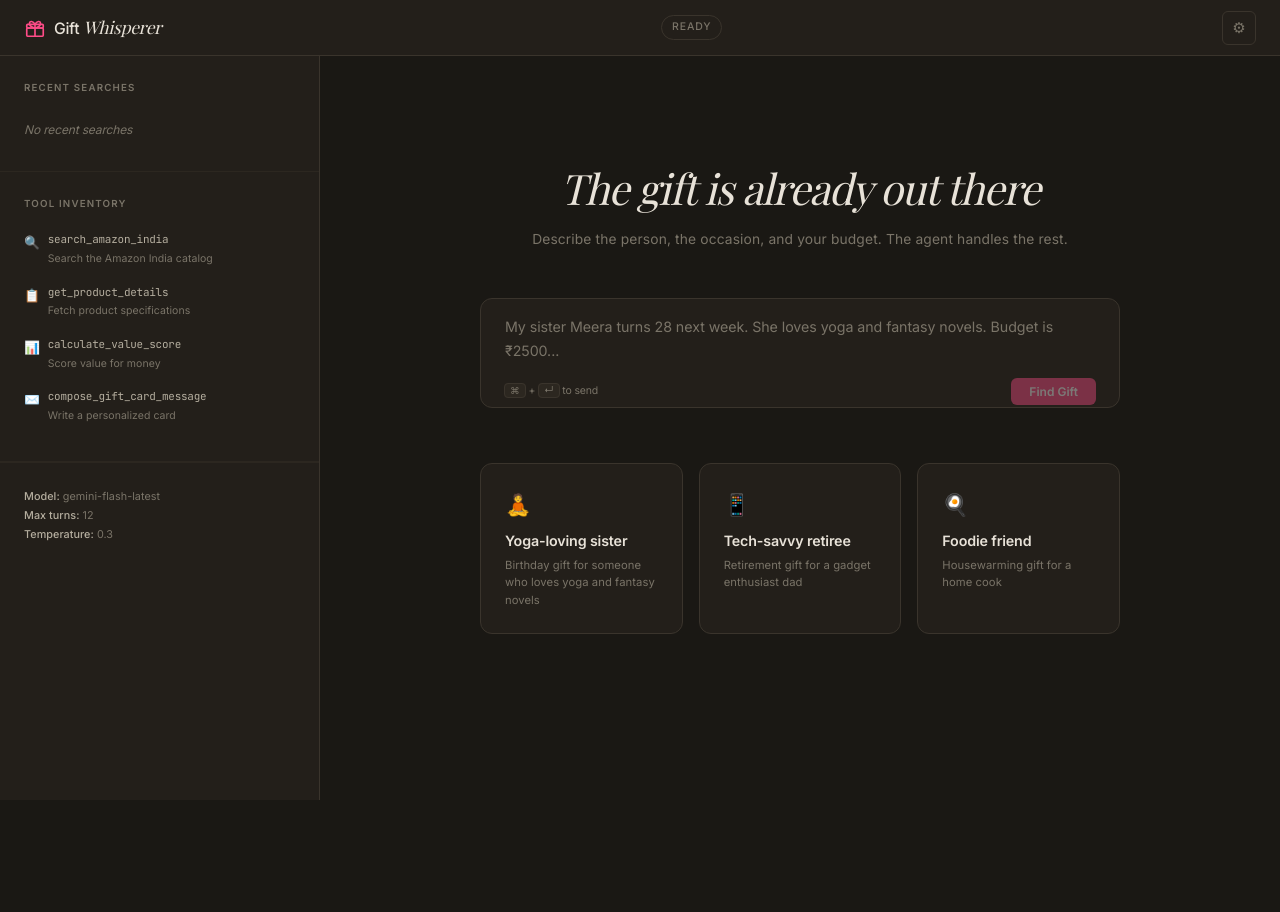
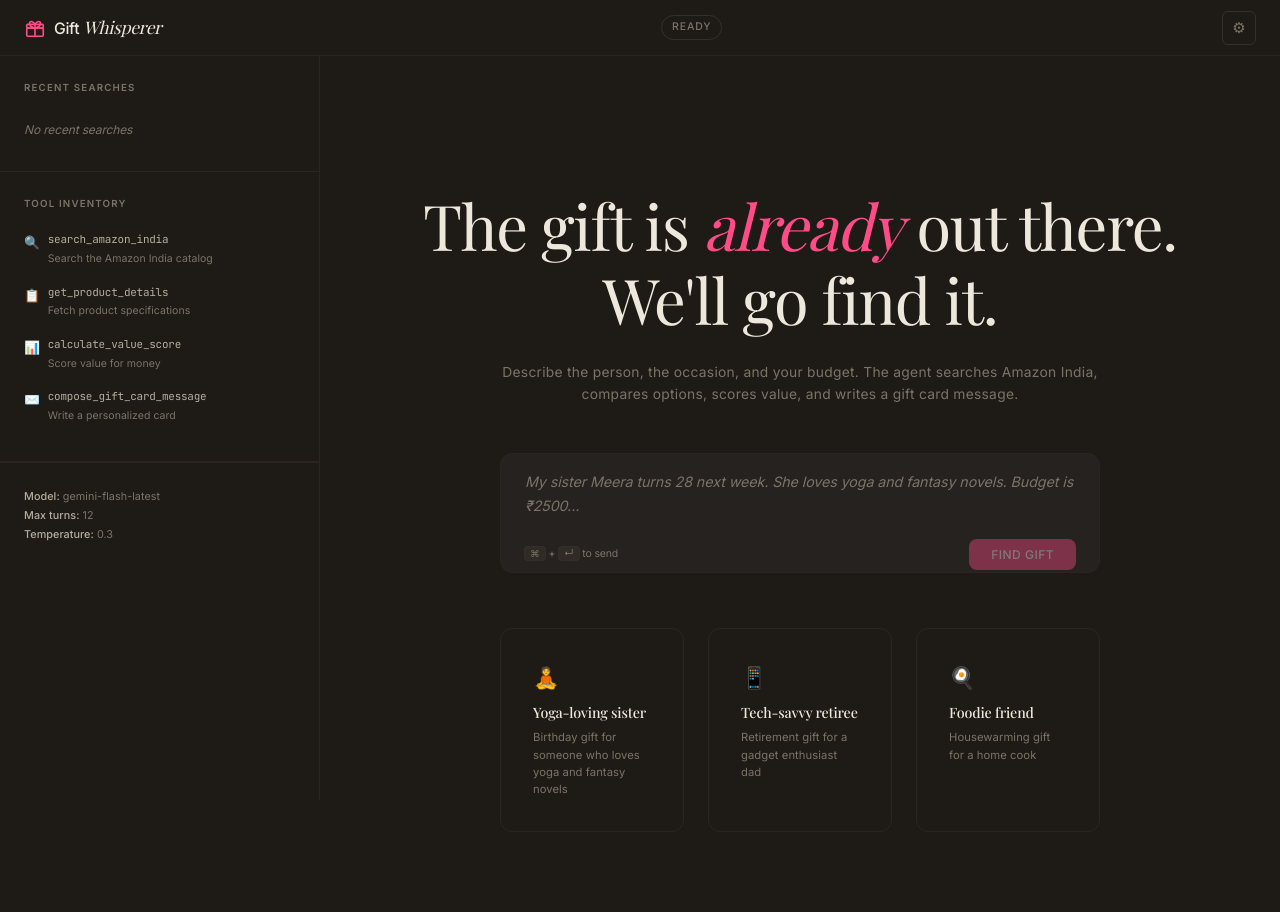
Before and after one commit to gadekar-pravin/gift_whisperer, a Flask app: page / in a window 1280 px wide. Before the commit the page ends 800 px from the top, so only its background shows below. Run offline with Flask 3, Linux system fonts and the light colour scheme; some web fonts are replaced.

Commit message:
Redesign UI with editorial luxury aesthetic
Warm up theme colors, enlarge hero typography to 4.2rem with
selective pink italic on "already", refine composer and prompt
cards for a cleaner editorial feel, and use serif fonts for
titles and gift card text.

```diff
--- a/templates/index.html
+++ b/templates/index.html
@@ -16,7 +16,7 @@
    ============================================================ */
 :root, [data-theme="ink"] {
   --bg: #0e0d14;
-  --surface: #16151f;
+  --surface: #181722;
   --surface-2: #1e1d2a;
   --surface-3: #28273a;
   --text: #e8e6f0;
@@ -51,19 +51,19 @@
   --card-muted: #7a7468;
 }
 [data-theme="vellum"] {
-  --bg: #1a1814;
-  --surface: #231f1a;
-  --surface-2: #2c2720;
-  --surface-3: #3a342c;
-  --text: #e8e2d8;
+  --bg: #1e1b17;
+  --surface: #262220;
+  --surface-2: #302b26;
+  --surface-3: #3e3832;
+  --text: #ede7dc;
   --text-secondary: #b5ae9f;
   --text-muted: #7a7468;
-  --border: #3a342c;
-  --border-light: #2c2720;
+  --border: #352f29;
+  --border-light: #2a2521;
   --shadow: 0 2px 12px rgba(0,0,0,0.35);
 }
 [data-theme="paper"] {
-  --bg: #f5f3ee;
+  --bg: #f7f5f0;
   --surface: #ffffff;
   --surface-2: #eae7e0;
   --surface-3: #ddd9d0;
@@ -136,8 +136,8 @@ body {
   align-items: center;
   justify-content: space-between;
   padding: 0 var(--sp-lg);
-  background: var(--surface);
-  border-bottom: 1px solid var(--border);
+  background: var(--bg);
+  border-bottom: 1px solid var(--border-light);
   height: var(--topbar-h);
   position: sticky;
   top: 0;
@@ -203,8 +203,8 @@ body {
    Sidebar
    ============================================================ */
 .sidebar {
-  background: var(--surface);
-  border-right: 1px solid var(--border);
+  background: var(--bg);
+  border-right: 1px solid var(--border-light);
   overflow-y: auto;
   display: flex;
   flex-direction: column;
@@ -333,53 +333,58 @@ body {
   display: flex;
   flex-direction: column;
   align-items: center;
-  padding-top: calc(12vh - 20px);
+  padding-top: calc(15vh - 20px);
 }
 .hero-text {
   font-family: var(--font-serif);
-  font-style: italic;
-  font-size: 2.8rem;
+  font-size: 4.2rem;
   font-weight: 400;
   color: var(--text);
   text-align: center;
-  line-height: 1.15;
-  letter-spacing: -0.03em;
-  margin-bottom: var(--sp-md);
+  line-height: 1.18;
+  letter-spacing: -0.02em;
+  margin-bottom: var(--sp-lg);
+  max-width: 900px;
+}
+.hero-accent {
+  color: var(--accent);
+  font-style: italic;
 }
 .hero-sub {
   font-size: 0.92rem;
   font-weight: 400;
   color: var(--text-muted);
   text-align: center;
-  letter-spacing: 0.01em;
+  letter-spacing: 0.02em;
   line-height: 1.6;
   margin-bottom: var(--sp-2xl);
+  max-width: 600px;
 }
 .composer {
   width: 100%;
-  max-width: 640px;
+  max-width: 600px;
   position: relative;
 }
 .composer-area {
   width: 100%;
-  min-height: 110px;
+  min-height: 120px;
   padding: var(--sp-md) var(--sp-lg);
   padding-bottom: 44px;
   background: var(--surface);
-  border: 1px solid var(--border);
+  border: 1px solid var(--border-light);
   border-radius: var(--radius);
   color: var(--text);
   font-family: var(--font-sans);
   font-size: 0.95rem;
   font-weight: 400;
-  line-height: 1.65;
+  line-height: 1.7;
   letter-spacing: -0.005em;
   resize: none;
   outline: none;
-  transition: border-color 0.2s;
-}
-.composer-area:focus { border-color: var(--accent); }
-.composer-area::placeholder { color: var(--text-muted); }
+  transition: border-color 0.2s, box-shadow 0.2s;
+}
+.composer-area:focus { border-color: var(--accent); box-shadow: 0 0 0 3px var(--accent-soft); }
+.composer-area::placeholder { color: var(--text-muted); font-style: italic; }
 .composer-footer {
   position: absolute;
   bottom: 10px;
@@ -402,13 +407,15 @@ body {
   font-size: 0.65rem;
 }
 .btn-send {
-  padding: 6px 18px;
+  padding: 8px 22px;
   background: var(--accent);
   border: none;
-  border-radius: var(--radius-xs);
+  border-radius: var(--radius-sm);
   color: #fff;
   font-size: 0.8rem;
-  font-weight: 600;
+  font-weight: 500;
+  letter-spacing: 0.04em;
+  text-transform: uppercase;
   cursor: pointer;
   transition: all 0.15s;
   font-family: var(--font-sans);
@@ -433,30 +440,30 @@ body {
 .prompt-cards {
   display: grid;
   grid-template-columns: repeat(3, 1fr);
-  gap: var(--sp-md);
+  gap: var(--sp-lg);
   width: 100%;
-  max-width: 640px;
+  max-width: 600px;
   margin-top: var(--sp-2xl);
 }
 .prompt-card {
-  background: var(--surface);
-  border: 1px solid var(--border);
+  background: transparent;
+  border: 1px solid var(--border-light);
   border-radius: var(--radius);
-  padding: var(--sp-lg);
+  padding: var(--sp-xl);
   cursor: pointer;
   transition: all 0.2s;
   text-align: left;
 }
 .prompt-card:hover {
   border-color: var(--accent-border);
-  background: var(--surface-2);
-  transform: translateY(-2px);
+  background: var(--surface);
+  transform: translateY(-1px);
 }
 .prompt-card-emoji { font-size: 1.4rem; margin-bottom: var(--sp-sm); }
 .prompt-card-title {
-  font-family: var(--font-sans);
+  font-family: var(--font-serif);
   font-size: 0.95rem;
-  font-weight: 600;
+  font-weight: 500;
   color: var(--text);
   letter-spacing: -0.01em;
   margin-bottom: var(--sp-xs);
@@ -843,7 +850,7 @@ body {
 .final-card {
   background: var(--surface);
   border: 1px solid var(--border);
-  border-radius: var(--radius);
+  border-radius: 16px;
   overflow: hidden;
   margin-top: var(--sp-2xl);
   animation: turnEnter 0.6s cubic-bezier(0.16, 1, 0.3, 1) both;
@@ -869,9 +876,9 @@ body {
 }
 .final-product-main { }
 .final-title {
-  font-family: var(--font-sans);
+  font-family: var(--font-serif);
   font-size: 1.35rem;
-  font-weight: 600;
+  font-weight: 500;
   color: var(--text);
   line-height: 1.3;
   letter-spacing: -0.02em;
@@ -927,17 +934,17 @@ body {
 }
 .gift-card-paper {
   background: var(--card-bg);
-  border-radius: var(--radius);
-  padding: var(--sp-xl) var(--sp-2xl);
+  border-radius: 16px;
+  padding: var(--sp-2xl);
   position: relative;
   color: var(--card-text);
 }
 .gift-card-text {
-  font-family: var(--font-sans);
+  font-family: var(--font-serif);
   font-style: italic;
-  font-size: 0.95rem;
+  font-size: 1rem;
   font-weight: 400;
-  line-height: 1.8;
+  line-height: 1.85;
   letter-spacing: -0.005em;
   color: var(--card-text);
 }
@@ -1236,14 +1243,14 @@ body {
     grid-template-areas: "topbar" "main";
   }
   .sidebar-area { display: none; }
-  .hero-text { font-size: 2rem; }
+  .hero-text { font-size: 2.8rem; }
   .prompt-cards { grid-template-columns: 1fr; }
   .final-product { grid-template-columns: 1fr; }
   .main-area { padding: var(--sp-lg) var(--sp-md) 60px; }
 }
 @media (max-width: 600px) {
   html { font-size: 14px; }
-  .hero-text { font-size: 1.6rem; }
+  .hero-text { font-size: 2rem; }
   .composer-area { min-height: 90px; }
   .gift-card-paper { padding: var(--sp-lg); }
 }
@@ -1873,8 +1880,8 @@ function IdleView({ query, onQueryChange, onSubmit }) {
 
   return (
     <div className="idle-view">
-      <h2 className="hero-text">The gift is already out there</h2>
-      <p className="hero-sub">Describe the person, the occasion, and your budget. The agent handles the rest.</p>
+      <h2 className="hero-text">The gift is <em className="hero-accent">already</em> out there. We'll go find it.</h2>
+      <p className="hero-sub">Describe the person, the occasion, and your budget. The agent searches Amazon India, compares options, scores value, and writes a gift card message.</p>
       <div className="composer">
         <textarea
           ref={textareaRef}
```
